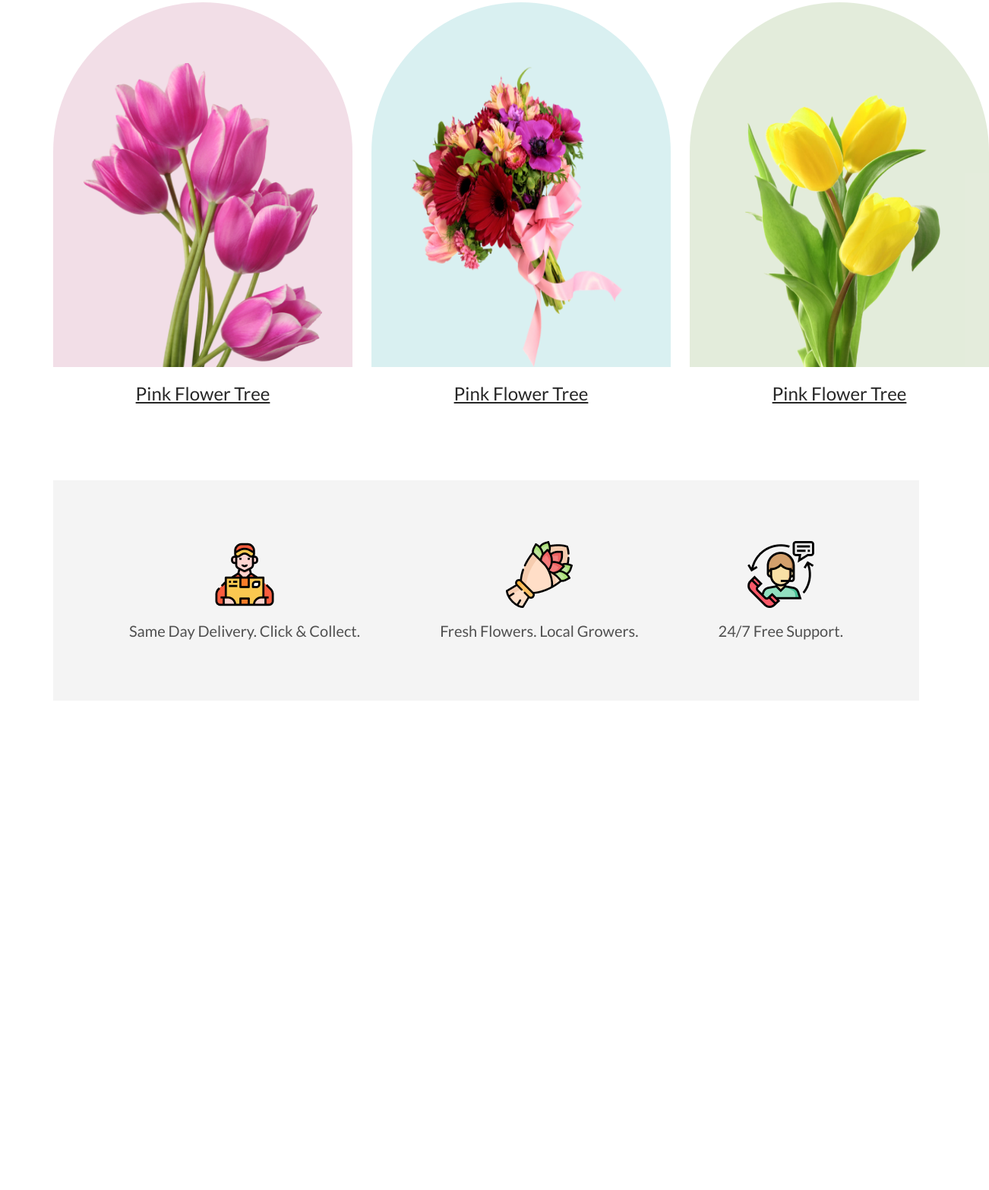
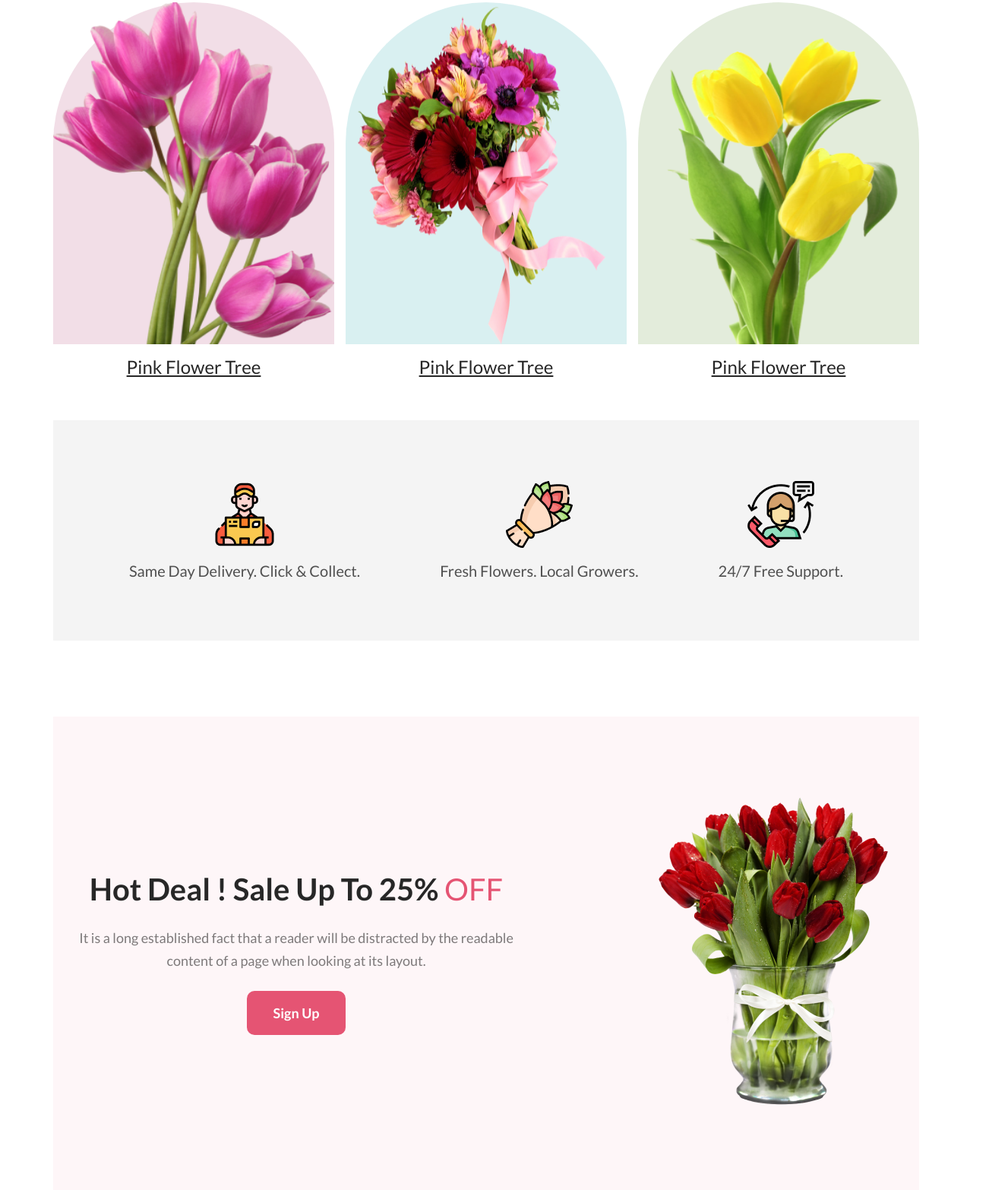
Before and after one commit to web-subran/flower-shop, a plain HTML site: page index.html in a window 1280 px wide. Shown: the part 1043-2609 px from the top of the page at 76% size, 1302 px wide, since content can reach past the window. Before the commit the page ends 1965 px from the top, so only its background shows below. Drawn offline with Linux system fonts and the light colour scheme.

Commit message:
Implement Hot-deals Section

```diff
--- a/index.html
+++ b/index.html
@@ -49,7 +49,7 @@
             </div>
         </section>
 
-        <!-- Services Section -->
+        <!-- Services Section Start-->
         <section class="services">
             <div class="services-container">
                 <div class="services-item">
@@ -66,6 +66,20 @@
                 </div>
             </div>
         </section>
+
+        <!-- Hot-deals Section Start -->
+        <section class="hot-deals">
+            <div class="hot-deals-container">
+                <div class="hot-deals-item-text">
+                    <h2 class="section-title">Hot Deal ! Sale Up To 25% <span style="color: #E55473;">OFF</span></h2>
+                    <p class="section-description">It is a long established fact that a reader will be distracted by the readable content of a page when looking at its layout.</p>
+                    <button class="btn-primary">Sign Up</button>
+                </div>
+                <div class="hot-deals-item-img">
+                    <img src="images/pngwing 8.png" alt="pngwing">
+                </div>
+            </div>
+        </section>
     </main>
 </body>
 </html>
--- a/styles/styles.css
+++ b/styles/styles.css
@@ -62,7 +62,7 @@ section{
 
 .banner-description{
     font-size: 18px;
-    color: (39, 39, 39, 0.60);
+    color: rgba(39, 39, 39, 0.60);;
     line-height: 30px;
     margin-bottom: 25px;
 }
@@ -82,21 +82,24 @@ main{
     margin-top: 30px;
     display: flex;
     justify-content: space-between;
-    gap: 25px;
     text-align: center;
 }
 
+.feature-item{
+    width: 370px;
+    height: 450px;
+}
+
 .feature-item-img{
-    width: 314px;
-    height: 400px;
-    padding: 80px 40px 0 40px ;
+    width: 100%;
+    height: 100%;
     border-radius: 300px 300px 0px 0px;
-    margin-bottom: 20px;
+    margin-bottom: 15px;
 }
 
 .feature-item-img img{
-    width: 314px;
-    height: 400px;
+    width: 100%;
+    height: 100%;
 }
 
 .feature-item-title {
@@ -121,3 +124,16 @@ main{
     color: rgba(39, 39, 39, 0.80);
     margin-top: 15px;
 }
+
+/* Hot-deals Section Start */
+.hot-deals{
+    background-color: rgba(229, 84, 115, 0.05);
+    padding: 100px 30px;
+}
+
+.hot-deals-container{
+    display: flex;
+    justify-content: space-between;
+    align-items: center;
+    text-align: center;
+}
```
